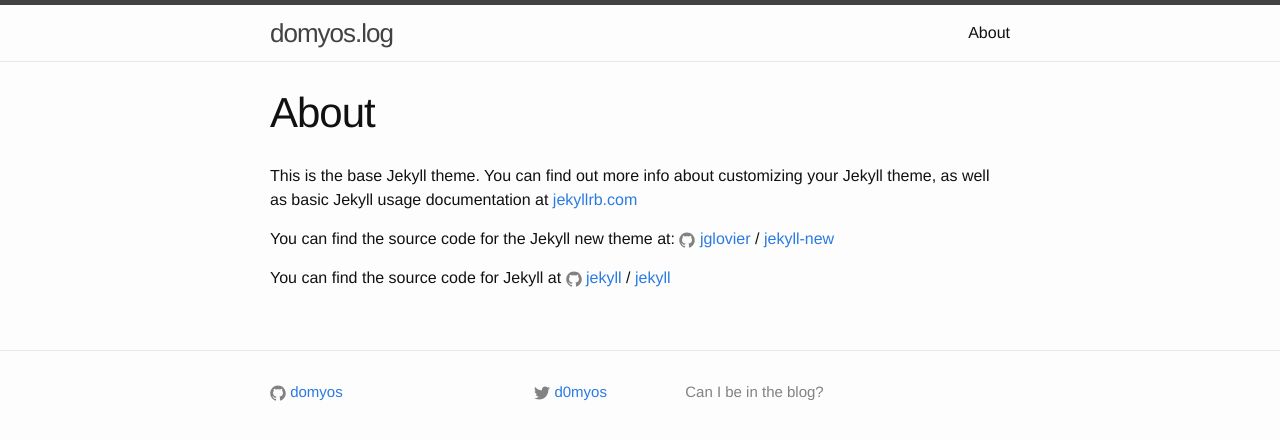
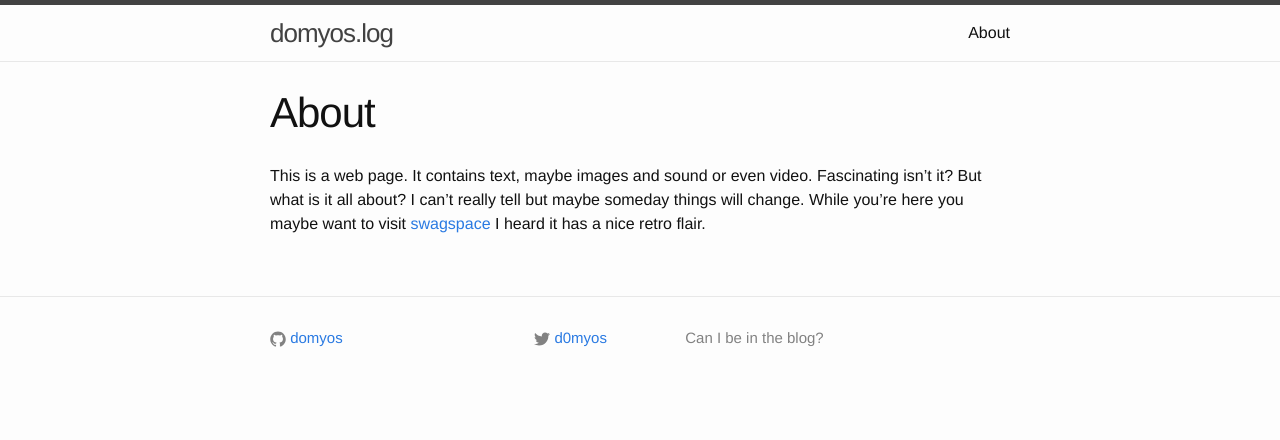
Before and after one commit to domyos/domyos.github.io, a Jekyll site: the page built from about.md, in a window 1280 px wide. Shown: the top 440 px of the page. Built offline with Jekyll 4.4.1, drawn with Linux system fonts in a browser that asks for light colours.

Commit message:
Update about page.

```diff
--- a/about.md
+++ b/about.md
@@ -4,12 +4,7 @@
 permalink: /about/
 ---
 
-This is the base Jekyll theme. You can find out more info about customizing your Jekyll theme, as well as basic Jekyll usage documentation at [jekyllrb.com](http://jekyllrb.com/)
-
-You can find the source code for the Jekyll new theme at:
-{% include icon-github.html username="jglovier" %} /
-[jekyll-new](https://github.com/jglovier/jekyll-new)
-
-You can find the source code for Jekyll at
-{% include icon-github.html username="jekyll" %} /
-[jekyll](https://github.com/jekyll/jekyll)
+This is a web page. It contains text, maybe images and sound or even video. Fascinating isn't it?
+But what is it all about? I can't really tell but maybe someday things will change. While you're
+here you maybe want to visit [swagspace](https://www.swagspace.org/) I heard it has a nice retro
+flair.
```
